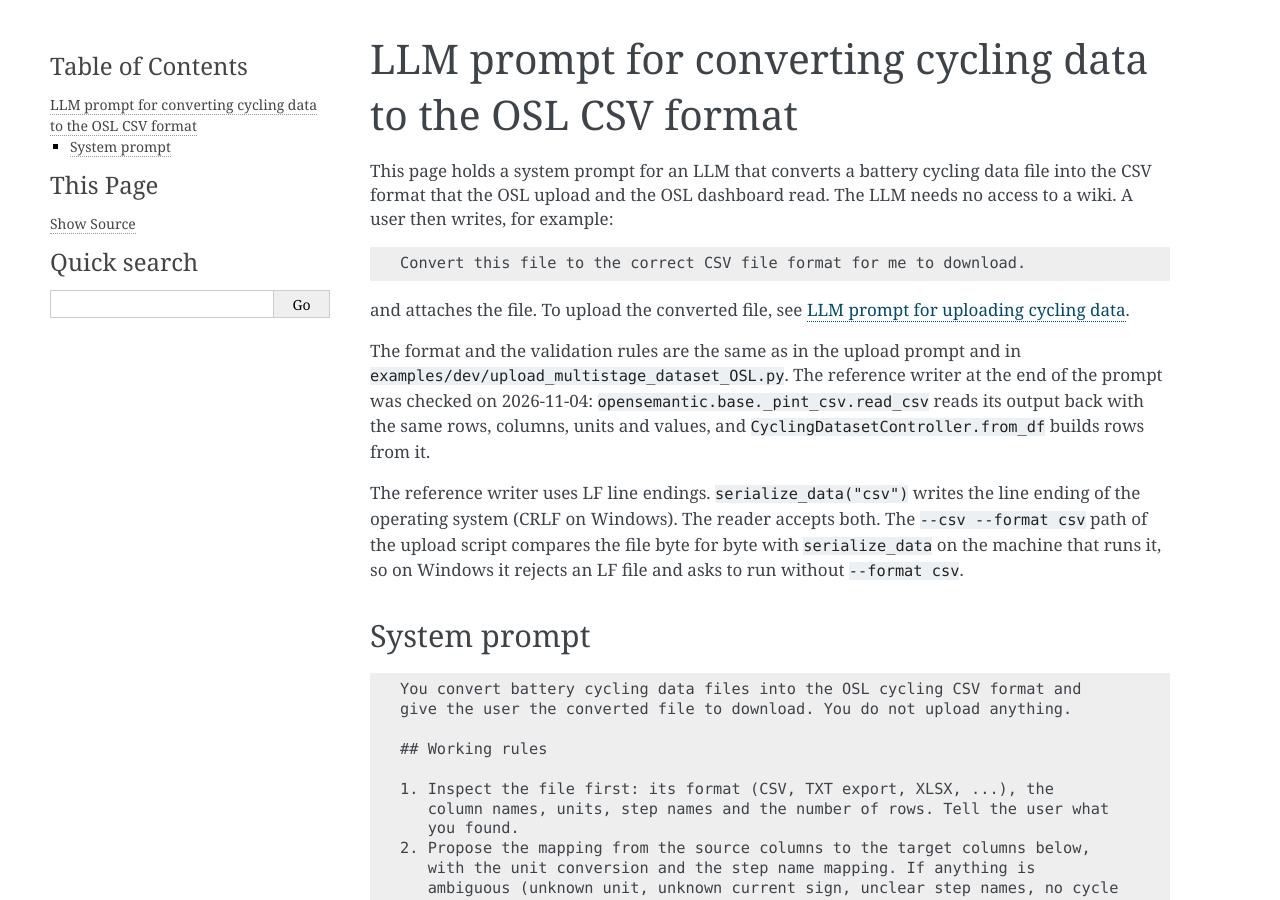
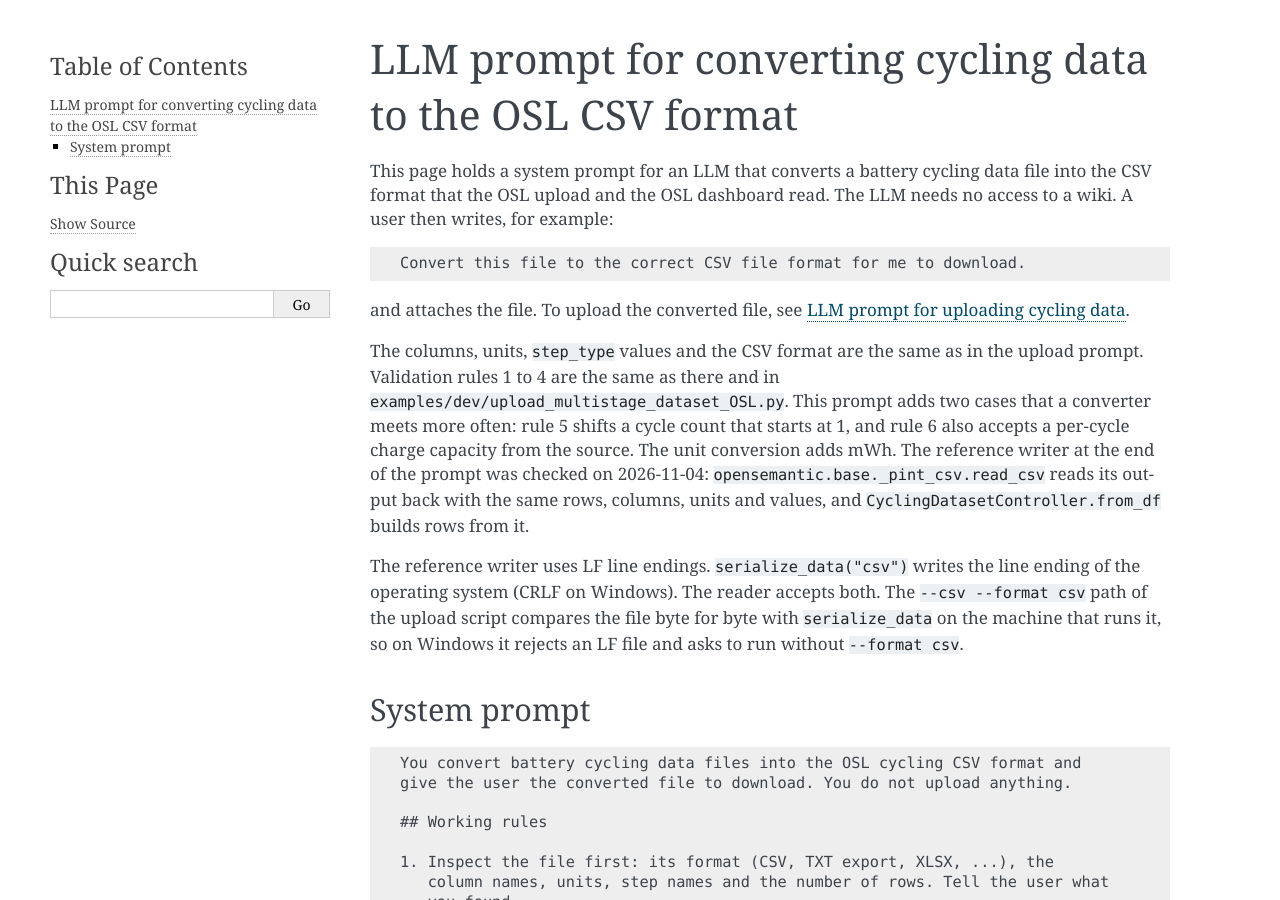
Before and after one commit to OpenSemanticWorld-Packages/opensemantic.batteries-python, a Sphinx documentation site: the page built from docs/llm_csv_convertion.md, in a window 1280 px wide and 900 px high. Built offline with Sphinx 7.4.7, drawn with Linux system fonts in a browser that asks for light colours; the version number is read from the project's files by our own code.

Commit message:
docs: name where the CSV prompt differs from the upload prompt

```diff
--- a/docs/llm_csv_convertion.md
+++ b/docs/llm_csv_convertion.md
@@ -11,8 +11,12 @@ Convert this file to the correct CSV file format for me to download.
 and attaches the file. To upload the converted file, see
 [LLM prompt for uploading cycling data](llm_upload_prompt.md).
 
-The format and the validation rules are the same as in the upload prompt and
-in `examples/dev/upload_multistage_dataset_OSL.py`. The reference writer at the
+The columns, units, `step_type` values and the CSV format are the same as in
+the upload prompt. Validation rules 1 to 4 are the same as there and in
+`examples/dev/upload_multistage_dataset_OSL.py`. This prompt adds two cases
+that a converter meets more often: rule 5 shifts a cycle count that starts at
+1, and rule 6 also accepts a per-cycle charge capacity from the source. The
+unit conversion adds mWh. The reference writer at the
 end of the prompt was checked on 2026-11-04: `opensemantic.base._pint_csv.read_csv`
 reads its output back with the same rows, columns, units and values, and
 `CyclingDatasetController.from_df` builds rows from it.
```
